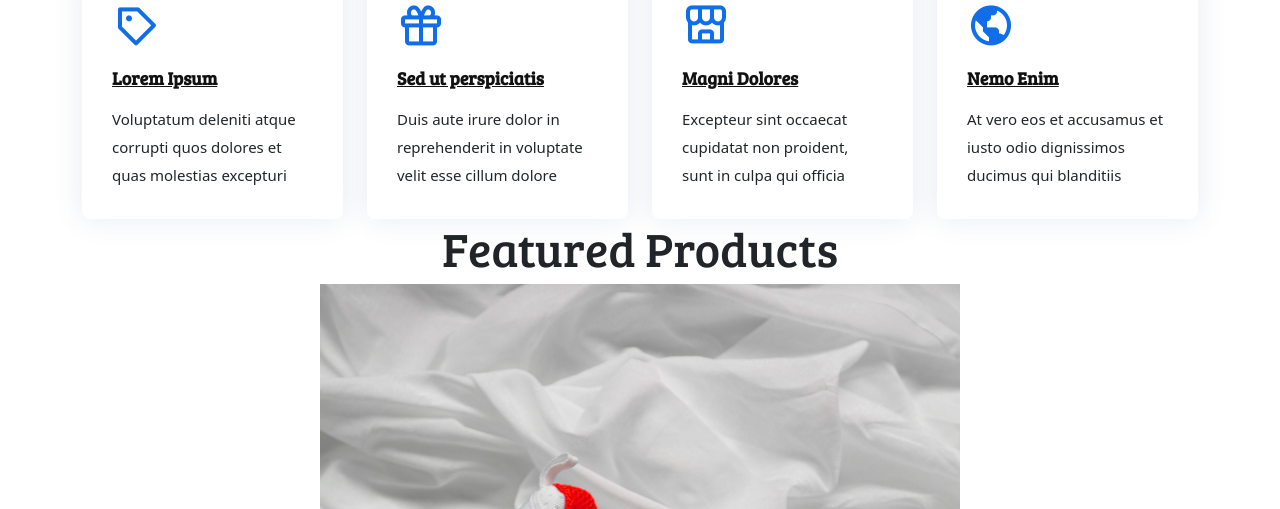
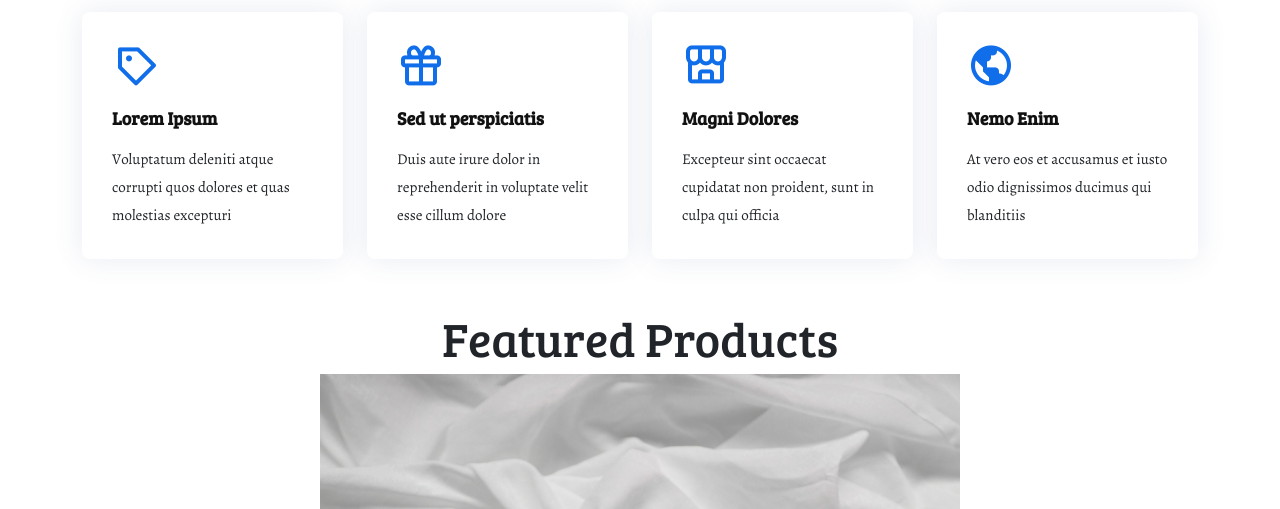
Before and after one commit to Loisjersong/E-commerce, a plain HTML site: page index.html in a window 1280 px wide. Shown: the part 740-1249 px from the top of the page. Drawn offline with Linux system fonts and the light colour scheme; files whose address does not match are found by name.

Commit message:
fixed content of shop-with-us section

```diff
--- a/assets/css/style.css
+++ b/assets/css/style.css
@@ -207,6 +207,11 @@ background-color: white;
 /* ------------------------------
 # Shop With Us Section
 ------------------------------ */
+#shop-with-us {
+    padding-top: 25px;
+    padding-bottom: 50px;
+}
+
 .shop-with-us .icon-box {
     padding: 30px;
     position: relative;
@@ -255,12 +260,15 @@ background-color: white;
 
 .shop-with-us .title a {
     color: #111;
+    font-family: Bree;
+    text-decoration: none;
 }
 
 .shop-with-us .description {
     font-size: 15px;
     line-height: 28px;
     margin-bottom: 0;
+    font-family: Alegraya;
 }
 .shop-with-us .icon-box:hover .title a, .featured-services .icon-box:hover .description {
     color: #fff;
@@ -268,6 +276,12 @@ background-color: white;
 
 .shop-with-us .icon-box:hover .icon i {
     color: #fff;
+}
+
+#shop-with-us-h1 {
+    font-family: Bree;
+    text-align: center;
+    margin-bottom: 15px;
 }
 /* ------------------------------
 # Main
--- a/index.html
+++ b/index.html
@@ -58,8 +58,8 @@
         <div class="container" data-aos="fade-up">
 
             <div class="row">
-                <div class="col-md-6" data-aos="fade-up" data-aos-delay="100">
-                    <h1>Why Shop With US</h1>
+                <div id="shop-with-us-h1" class="col" data-aos="fade-up" data-aos-delay="500">
+                    <h1>Why Shop With Us</h1>
                 </div>
             </div>
 
@@ -67,7 +67,7 @@
                 <div class="col-md-6 col-lg-3 d-flex align-items-stretch mb-5 mb-lg-0">
                 <div class="icon-box" data-aos="fade-up" data-aos-delay="100">
                     <div class="icon"><i class="bx bx-purchase-tag"></i></div>
-                    <h4 class="title"><a href="">Lorem Ipsum</a></h4>
+                    <h4 class="title"><a href="#">Lorem Ipsum</a></h4>
                     <p class="description">Voluptatum deleniti atque corrupti quos dolores et quas molestias excepturi</p>
                 </div>
             </div>
@@ -75,7 +75,7 @@
             <div class="col-md-6 col-lg-3 d-flex align-items-stretch mb-5 mb-lg-0">
                 <div class="icon-box" data-aos="fade-up" data-aos-delay="200">
                     <div class="icon"><i class="bx bx-gift"></i></div>
-                    <h4 class="title"><a href="">Sed ut perspiciatis</a></h4>
+                    <h4 class="title"><a href="#">Sed ut perspiciatis</a></h4>
                     <p class="description">Duis aute irure dolor in reprehenderit in voluptate velit esse cillum dolore</p>
                 </div>
             </div>
@@ -83,7 +83,7 @@
             <div class="col-md-6 col-lg-3 d-flex align-items-stretch mb-5 mb-lg-0">
                 <div class="icon-box" data-aos="fade-up" data-aos-delay="300">
                     <div class="icon"><i class="bx bx-store-alt"></i></div>
-                    <h4 class="title"><a href="">Magni Dolores</a></h4>
+                    <h4 class="title"><a href="#">Magni Dolores</a></h4>
                     <p class="description">Excepteur sint occaecat cupidatat non proident, sunt in culpa qui officia</p>
                 </div>
             </div>
@@ -91,7 +91,7 @@
             <div class="col-md-6 col-lg-3 d-flex align-items-stretch mb-5 mb-lg-0">
                 <div class="icon-box" data-aos="fade-up" data-aos-delay="400">
                     <div class="icon"><i class="bx bx-world"></i></div>
-                    <h4 class="title"><a href="">Nemo Enim</a></h4>
+                    <h4 class="title"><a href="#">Nemo Enim</a></h4>
                     <p class="description">At vero eos et accusamus et iusto odio dignissimos ducimus qui blanditiis</p>
                 </div>
             </div>
```
